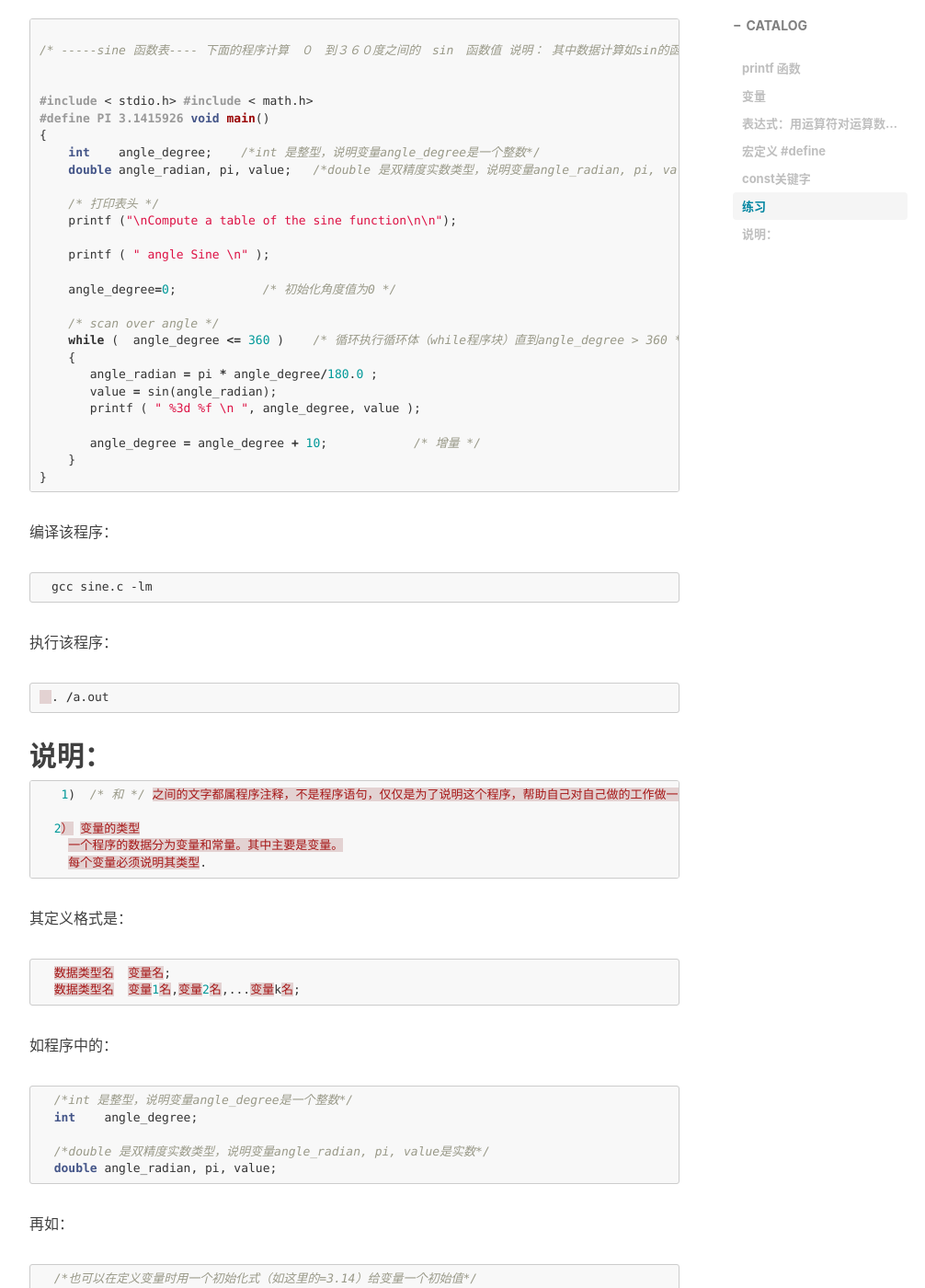
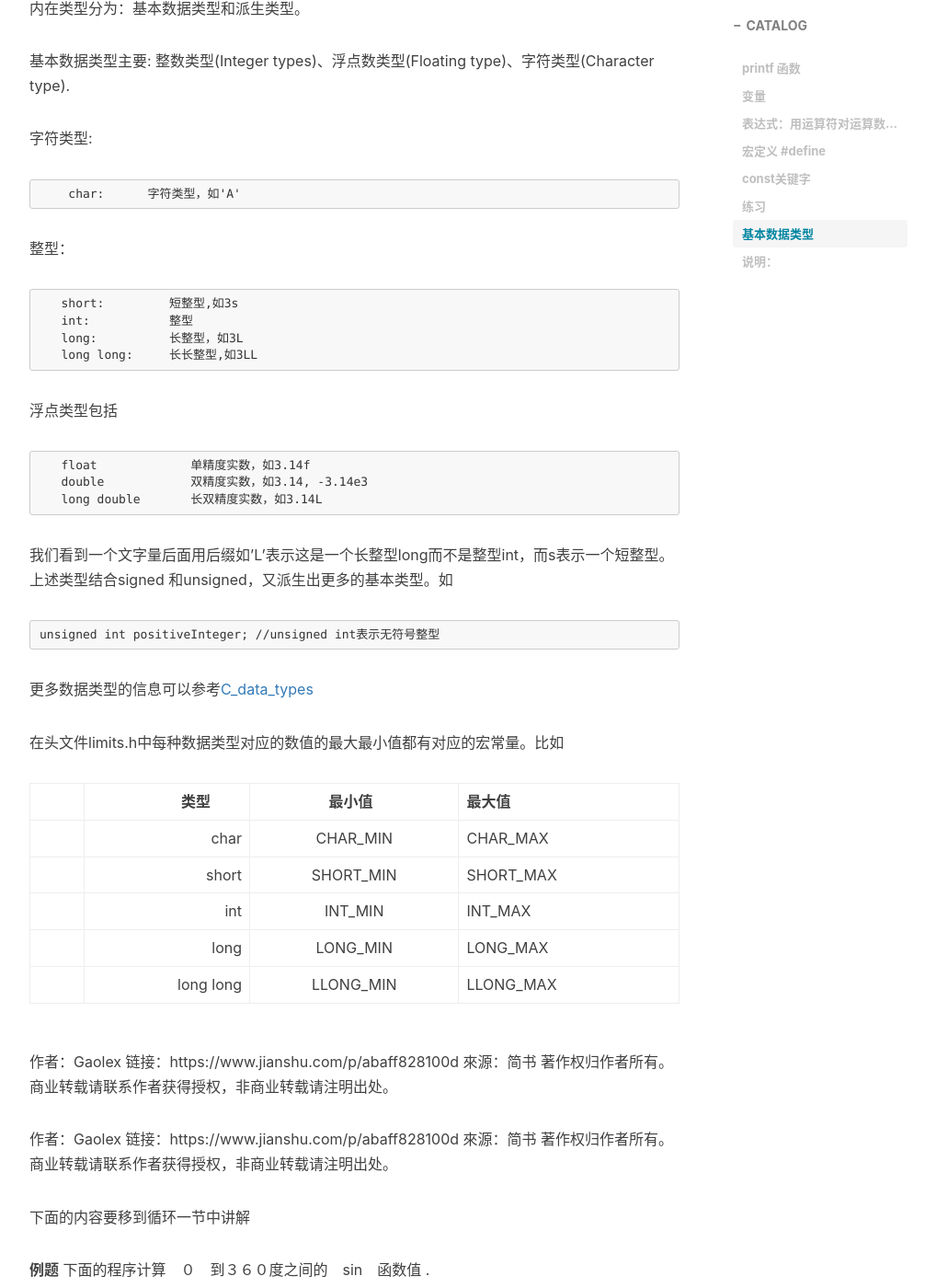
Before and after one commit to xuepro/xuepro.github.io, a Jekyll site: the page built from _posts/2017-10-30-2.C语言教程-我们来计算吧.md, in a window 1280 px wide and 1400 px high, scrolled down 8316 px. Shown: the whole window at 92% size, without its empty margins (233-1239 px from the left). Built offline with Jekyll 4.4.1, drawn with Linux system fonts in a browser that asks for light colours; nearby versions of some CDN libraries; comment, search, counter and statistics services are not loaded; some of the changed text lies outside the part shown.

Commit message:
Update 2017-10-30-2.C语言教程-我们来计算吧.md

````diff
--- a/_posts/2017-10-30-2.C语言教程-我们来计算吧.md
+++ b/_posts/2017-10-30-2.C语言教程-我们来计算吧.md
@@ -321,6 +321,57 @@ int main(){
 }
 ```
 
+## 基本数据类型
+
+ C语言本身定义了一些数据类型如int、char、double，这些C语言自带的数据类型叫做 **内在类型(built-in类型)** 。今后我们会看到C语言也允许程序员定义自己的所谓"**用户定义类型**"。
+
+内在类型分为：基本数据类型和派生类型。
+
+基本数据类型主要: 整数类型(Integer types)、浮点数类型(Floating type)、字符类型(Character type).
+
+ 字符类型:
+```
+    char:      字符类型，如'A'
+```
+  整型：
+```
+   short:         短整型,如3s
+   int:           整型
+   long:          长整型，如3L
+   long long:     长长整型,如3LL
+ ```
+浮点类型包括
+```
+   float             单精度实数，如3.14f
+   double            双精度实数，如3.14, -3.14e3
+   long double       长双精度实数，如3.14L
+```
+我们看到一个文字量后面用后缀如'L'表示这是一个长整型long而不是整型int，而s表示一个短整型。
+上述类型结合signed 和unsigned，又派生出更多的基本类型。如
+```
+unsigned int positiveInteger; //unsigned int表示无符号整型
+```
+更多数据类型的信息可以参考[C_data_types](https://en.wikipedia.org/wiki/C_data_types)
+
+在头文件limits.h中每种数据类型对应的数值的最大最小值都有对应的宏常量。比如
+
+    |类型          | 最小值    |  最大值    |
+    | --------    | -----:    | :----:     |
+    | char        | CHAR_MIN  |  CHAR_MAX  |
+    | short       | SHORT_MIN |  SHORT_MAX |
+    | int         |  INT_MIN  |   INT_MAX  |
+    | long        |  LONG_MIN |   LONG_MAX |
+    | long long   | LLONG_MIN |  LLONG_MAX |
+
+作者：Gaolex
+链接：https://www.jianshu.com/p/abaff828100d
+來源：简书
+著作权归作者所有。商业转载请联系作者获得授权，非商业转载请注明出处。
+
+作者：Gaolex
+链接：https://www.jianshu.com/p/abaff828100d
+來源：简书
+著作权归作者所有。商业转载请联系作者获得授权，非商业转载请注明出处。
 
 
 
````
